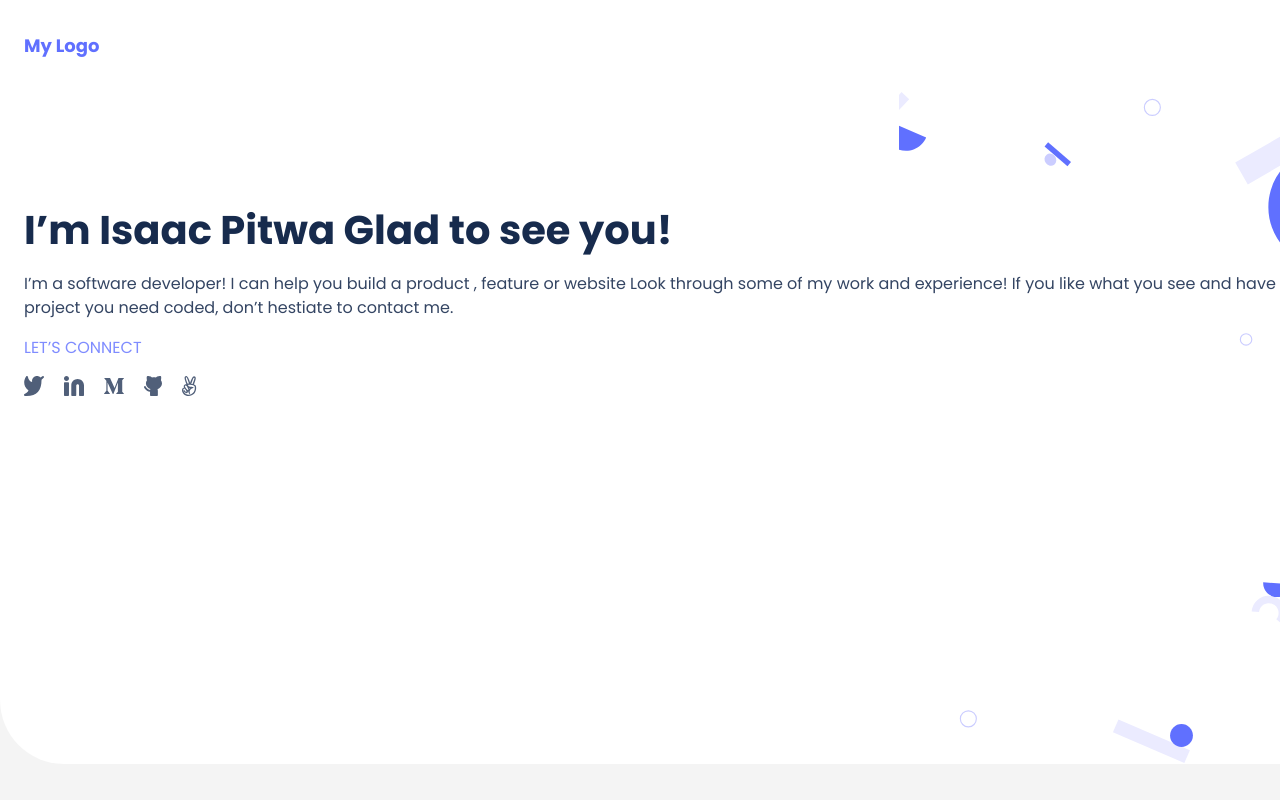
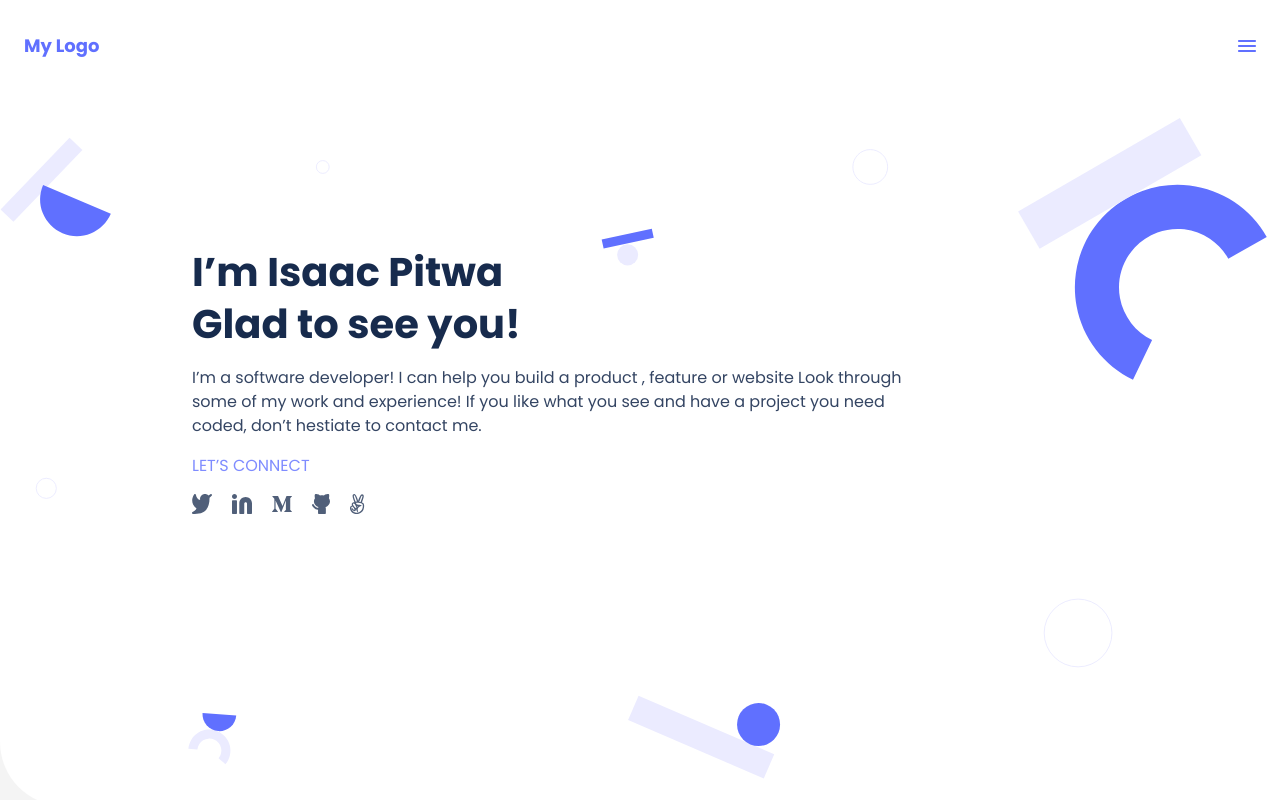
Before and after one commit to isaacpitwa/my-portfolio, a website: page index.html in a window 1280 px wide. Shown: the top 800 px of the page. Drawn offline with Linux system fonts and the light colour scheme.

Commit message:
Healine Desktop

```diff
--- a/styles.css
+++ b/styles.css
@@ -322,3 +322,26 @@ textarea {
   background-color: #000;
   border-radius: 50pc;
 }
+
+/* Desktop Styles */
+@media screen and (min-width: 992px), (max-width: 1100px) {
+  body{
+    overflow-x: hidden;
+  }
+  header{
+    width: unset;
+  }
+  section.headerline {
+    background-image: url("/images/header-bg.svg");
+    background-position: center;
+    width: unset;
+    padding-left: 15%;
+    padding-top: 12%;
+  }
+  section.headerline h2 {
+    width: 360px;
+  }
+  section.headerline  p {
+    width: 720px;
+  }
+}
```
Also changed, not shown: images/header-bg.svg (added), 1 other file.
